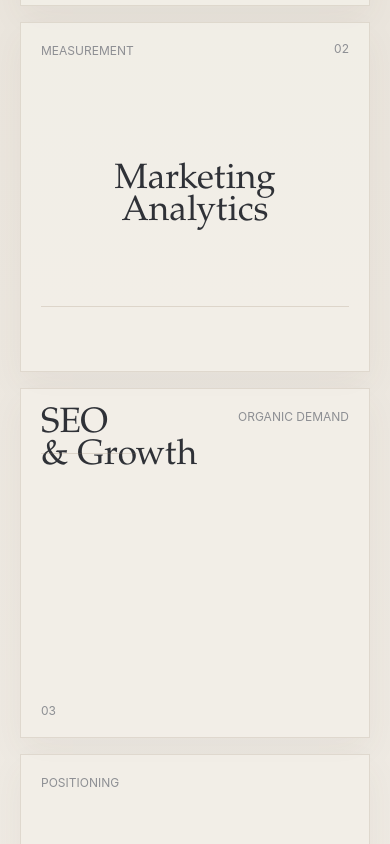
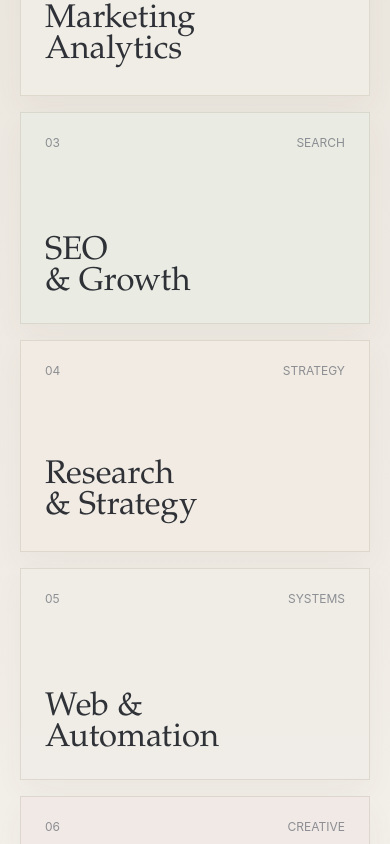
Before and after one commit to pakkuanshi/personal-portfolio, a Next.js app: page / in a window 390 px wide. Shown: the part 6040-6884 px from the top of the page. Built offline with nearby package versions, Linux system fonts and the light colour scheme.

Commit message:
Refine home skills preview

```diff
--- a/components/home/skills-preview-section.tsx
+++ b/components/home/skills-preview-section.tsx
@@ -5,44 +5,28 @@ import Link from "next/link";
 import { usePreferences } from "@/components/preferences/preferences-provider";
 import { skillCategories, skillsPreviewCopy } from "@/content/skills";
 
-const posterLayouts = [
-  {
-    title: "items-start justify-end text-left",
-    number: "left-5 top-5",
-    rubric: "right-5 top-5 text-right",
-    rule: "left-5 right-5 top-16",
-  },
-  {
-    title: "items-center justify-center text-center",
-    number: "right-5 top-5",
-    rubric: "left-5 top-5",
-    rule: "bottom-16 left-5 right-5",
-  },
-  {
-    title: "items-start justify-start text-left",
-    number: "left-5 bottom-5",
-    rubric: "right-5 top-5 text-right",
-    rule: "left-5 top-16 w-24",
-  },
-  {
-    title: "items-end justify-start text-left",
-    number: "right-5 bottom-5",
-    rubric: "left-5 top-5",
-    rule: "bottom-16 left-5 right-5",
-  },
-  {
-    title: "items-end justify-end text-right",
-    number: "left-5 top-5",
-    rubric: "right-5 bottom-5 text-right",
-    rule: "right-5 top-16 h-28 w-px",
-  },
-  {
-    title: "items-center justify-start text-left",
-    number: "left-1/2 top-5 -translate-x-1/2",
-    rubric: "right-5 top-5 text-right",
-    rule: "left-5 right-5 top-1/2",
-  },
+const previewDescriptors = ["Media", "Measure", "Search", "Strategy", "Systems", "Creative"];
+
+const posterBackgrounds = [
+  "bg-[hsl(42_33%_94%/0.92)] dark:bg-[hsl(32_13%_16%/0.84)]",
+  "bg-[hsl(48_25%_92%/0.9)] dark:bg-[hsl(34_12%_17%/0.84)]",
+  "bg-[hsl(72_17%_91%/0.88)] dark:bg-[hsl(44_11%_17%/0.84)]",
+  "bg-[hsl(35_33%_92%/0.9)] dark:bg-[hsl(28_12%_16%/0.84)]",
+  "bg-[hsl(45_20%_92%/0.88)] dark:bg-[hsl(38_11%_17%/0.84)]",
+  "bg-[hsl(20_26%_92%/0.88)] dark:bg-[hsl(24_12%_16%/0.84)]",
 ];
+
+const titleOffsets = [
+  "bottom-6",
+  "bottom-7",
+  "bottom-6",
+  "bottom-7",
+  "bottom-6",
+  "bottom-7",
+];
+
+const fallbackPosterBackground = "bg-[hsl(42_33%_94%/0.92)] dark:bg-[hsl(32_13%_16%/0.84)]";
+const fallbackTitleOffset = "bottom-6";
 
 export function SkillsPreviewSection() {
   const { locale } = usePreferences();
@@ -57,41 +41,35 @@ export function SkillsPreviewSection() {
           </h2>
         </div>
 
-        <div className="mx-auto grid w-full max-w-[920px] grid-cols-1 gap-4 sm:grid-cols-2 lg:grid-cols-3">
+        <div className="mx-auto grid w-full max-w-[900px] grid-cols-1 gap-4 sm:grid-cols-2 lg:grid-cols-3">
           {skillCategories.map((category, index) => {
             const categoryCopy = category.translations[locale];
-            const layout = posterLayouts[index];
+            const descriptor = previewDescriptors[index] ?? categoryCopy.rubric;
+            const background = posterBackgrounds[index] ?? fallbackPosterBackground;
+            const titleOffset = titleOffsets[index] ?? fallbackTitleOffset;
 
             return (
               <Link
                 aria-label={`Open ${categoryCopy.title} skills`}
-                className="group relative aspect-square overflow-hidden border border-[hsl(34_18%_68%/0.34)] bg-[hsl(42_31%_93%/0.86)] p-5 text-[hsl(220_18%_12%/0.9)] shadow-[0_14px_34px_hsl(30_18%_28%/0.055)] transition duration-200 ease-out hover:-translate-y-1 hover:border-[hsl(28_24%_52%/0.38)] hover:bg-[hsl(42_35%_96%/0.94)] hover:shadow-[0_18px_36px_hsl(30_18%_24%/0.11)] focus-visible:-translate-y-1 focus-visible:outline-none focus-visible:ring-1 focus-visible:ring-[hsl(28_24%_52%/0.45)] dark:border-[hsl(38_18%_58%/0.2)] dark:bg-[hsl(30_12%_16%/0.78)] dark:text-[hsl(42_28%_90%/0.9)] dark:hover:border-[hsl(38_22%_68%/0.3)] dark:hover:bg-[hsl(30_13%_19%/0.88)]"
+                className={`group relative min-h-[13.25rem] overflow-hidden border border-[hsl(34_18%_68%/0.34)] p-6 text-[hsl(220_18%_12%/0.9)] shadow-[0_12px_28px_hsl(30_18%_28%/0.045)] transition duration-200 ease-out sm:aspect-[1.16/1] sm:min-h-0 lg:aspect-[1.22/1] ${background} hover:-translate-y-1 hover:border-[hsl(28_24%_52%/0.4)] hover:shadow-[0_18px_34px_hsl(30_18%_24%/0.1)] focus-visible:-translate-y-1 focus-visible:outline-none focus-visible:ring-1 focus-visible:ring-[hsl(28_24%_52%/0.45)] dark:border-[hsl(38_18%_58%/0.2)] dark:text-[hsl(42_28%_90%/0.9)] dark:hover:border-[hsl(38_22%_68%/0.3)] dark:hover:shadow-[0_18px_34px_hsl(24_12%_4%/0.26)]`}
                 href={`/skills/${category.slug}`}
                 key={category.slug}
               >
-                <span
-                  aria-hidden="true"
-                  className={`absolute ${layout.rule} border-t border-[hsl(34_18%_48%/0.22)] dark:border-[hsl(38_18%_70%/0.18)]`}
-                />
-                <span
-                  className={`absolute ${layout.number} text-xs uppercase leading-none text-[hsl(220_9%_34%/0.62)] dark:text-[hsl(42_18%_82%/0.62)]`}
-                >
+                <span className="absolute left-6 top-6 text-xs uppercase leading-none text-[hsl(220_9%_34%/0.62)] dark:text-[hsl(42_18%_82%/0.62)]">
                   {category.number}
                 </span>
-                <span
-                  className={`absolute ${layout.rubric} max-w-28 text-xs uppercase leading-[1.25] text-[hsl(220_9%_34%/0.62)] dark:text-[hsl(42_18%_82%/0.62)]`}
+                <span className="absolute right-6 top-6 max-w-24 text-right text-xs uppercase leading-none text-[hsl(220_9%_34%/0.62)] dark:text-[hsl(42_18%_82%/0.62)]">
+                  {descriptor}
+                </span>
+                <h3
+                  className={`absolute left-6 right-8 ${titleOffset} font-serif text-[clamp(2.05rem,2.35vw,2.45rem)] font-medium leading-[0.94] tracking-normal text-balance`}
                 >
-                  {categoryCopy.rubric}
-                </span>
-                <div className={`flex h-full ${layout.title}`}>
-                  <h3 className="font-serif text-[clamp(2.2rem,3.2vw,2.8rem)] font-medium leading-[0.9] tracking-normal text-balance">
                   {categoryCopy.titleLines.map((line) => (
                     <span className="block" key={line}>
                       {line}
                     </span>
                   ))}
                 </h3>
-                </div>
               </Link>
             );
           })}
```
Lines whose indentation alone changed are shown as unchanged.
